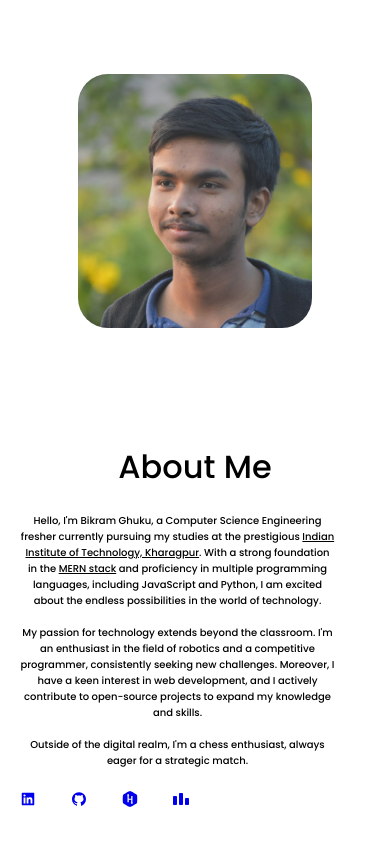
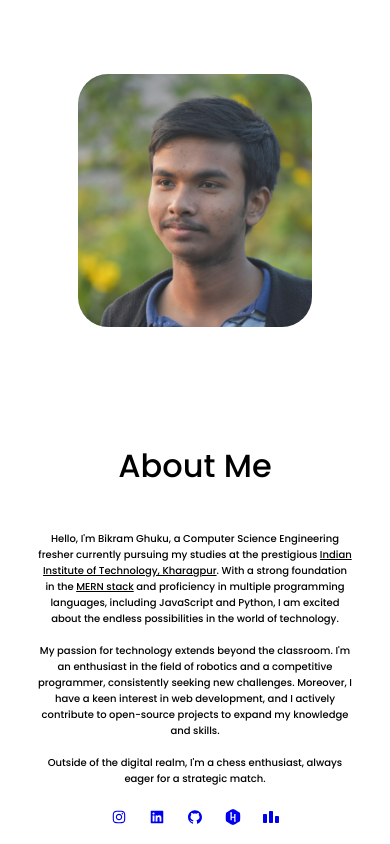
Before and after one commit to Bikram-ghuku/portfolio, a React (Create React App) app: page / in a window 390 px wide. Shown: the part 894-1738 px from the top of the page. Built offline with nearby package versions, Linux system fonts and the light colour scheme.

Commit message:
updated about section

```diff
--- a/src/components/about/About.jsx
+++ b/src/components/about/About.jsx
@@ -1,5 +1,5 @@
 import './about.css';
-import { AiFillLinkedin, AiFillGithub } from 'react-icons/ai';
+import { AiFillLinkedin, AiFillGithub, AiOutlineInstagram } from 'react-icons/ai';
 import { FaHackerrank } from 'react-icons/fa';
 import { SiCodeforces } from 'react-icons/si';
 import React from 'react'
@@ -27,6 +27,11 @@ function About() {
                 Outside of the digital realm, I'm a chess enthusiast, always eager for a strategic match.
             </p>
             <div className="a-social">
+                <div className="instagram">
+                    <a href="https://www.instagram.com/bikramghuku05/" className="a-icon">
+                        <AiOutlineInstagram />
+                    </a>
+                </div>
                 <div className="linkedIn">
                     <a href="https://www.linkedin.com/in/bikram-ghuku/" className="a-icon">
                         <AiFillLinkedin />
--- a/src/components/about/about.css
+++ b/src/components/about/about.css
@@ -94,6 +94,13 @@
         width: 100%;
     }
 
+    .a-right{
+        flex-direction: column;
+        display: flex;
+        justify-content: center;
+        align-items: center;
+    }
+
     .a-card {
         height: 30vh;
     }
```
